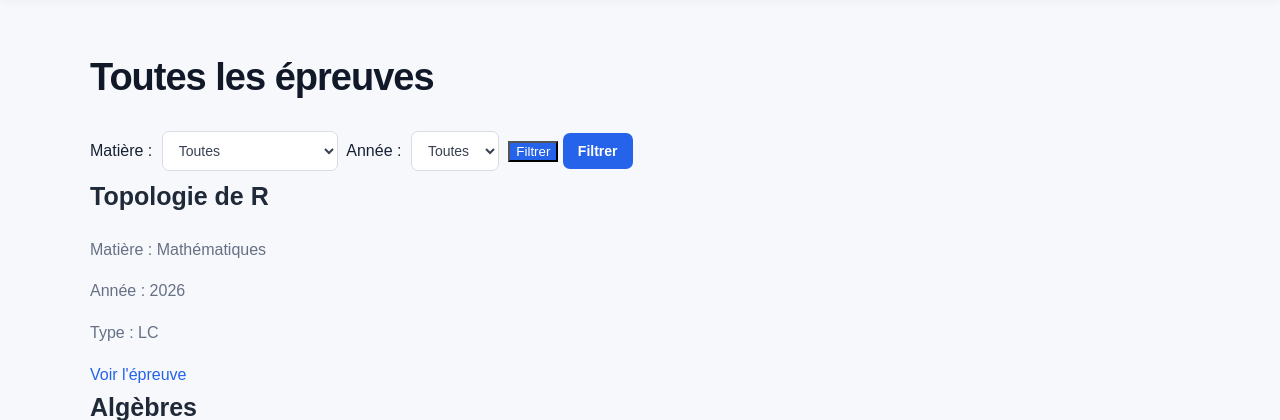
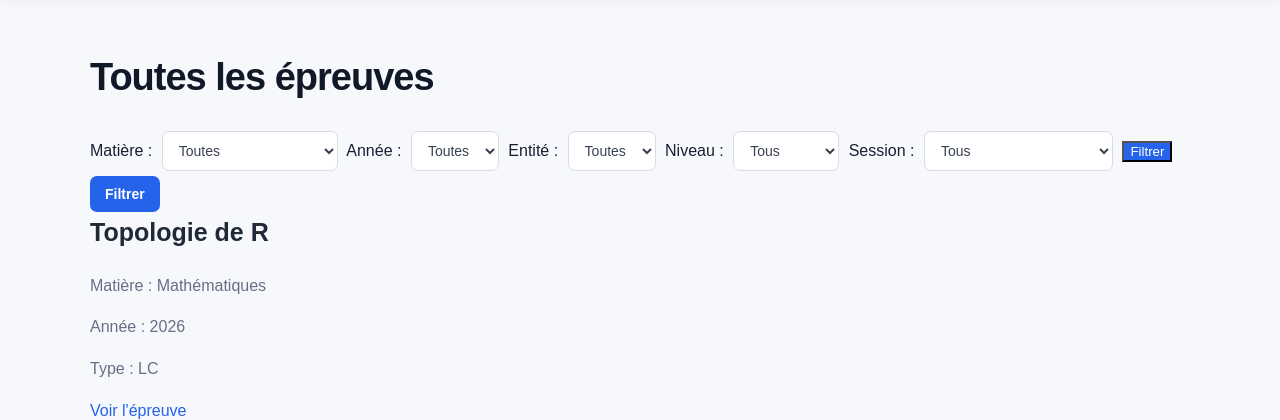
Before and after one commit to Mirix-sudo/Exama, a Django app: page /epreuves/ in a window 1280 px wide. Shown: the part 72-492 px from the top of the page. Run offline with Django 5.2, Linux system fonts and the light colour scheme.

Commit message:
Petit changement

```diff
--- a/epreuves/urls.py
+++ b/epreuves/urls.py
@@ -4,8 +4,6 @@ from .import views
 
 urlpatterns = [
     path('', views.home, name='home'),
-
-
     path('epreuves/', views.epreuves, name='epreuves'),
     path('epreuves_details/', views.epreuves_details, name='epreuves_details'),
 ]
--- a/exama/settings.py
+++ b/exama/settings.py
@@ -55,9 +55,6 @@ ROOT_URLCONF = 'exama.urls'
 TEMPLATES = [
     {
         'BACKEND': 'django.template.backends.django.DjangoTemplates',
-
-
-
         'DIRS': [BASE_DIR / "templates"],
         'APP_DIRS': True,
         'OPTIONS': {
@@ -71,7 +68,6 @@ TEMPLATES = [
 ]
 
 WSGI_APPLICATION = 'exama.wsgi.application'
-
 
 # Database
 # https://docs.djangoproject.com/en/6.1/ref/settings/#databases
--- a/templates/epreuves.html
+++ b/templates/epreuves.html
@@ -26,10 +26,32 @@
     <select name="annee">
         <option value="">Toutes</option>
         <option value="2025">2026</option>
-        <option value="2024">2026</option>
-        <option value="2023">2025</option>
-        <option value="2022">2024</option>
-        <option value="2021">2023</option>
+        <option value="2024">2025</option>
+        <option value="2023">2024</option>
+        <option value="2022">2023</option>
+        <option value="2021">2022</option>
+    </select>
+
+    <label>Entité :</label>
+    <select name="entite">
+        <option value="">Toutes</option>
+        <option value="fast">FAST</option>
+        <option value="ens">ENS</option>
+    </select>
+
+    <label>Niveau :</label>
+    <select name="niveau">
+        <option value="">Tous</option>
+        <option value="l1">Licence 1</option>
+        <option value="l2">Licence 2</option>
+        <option value="l3">Licence 3</option>
+    </select>
+
+    <label>Session :</label>
+    <select name="session">
+        <option value="">Tous</option>
+        <option value="lc">Session Normale</option>
+        <option value="bac">Session de Rattrapage</option>
     </select>
 
     <button type="submit">Filtrer</button>
```
